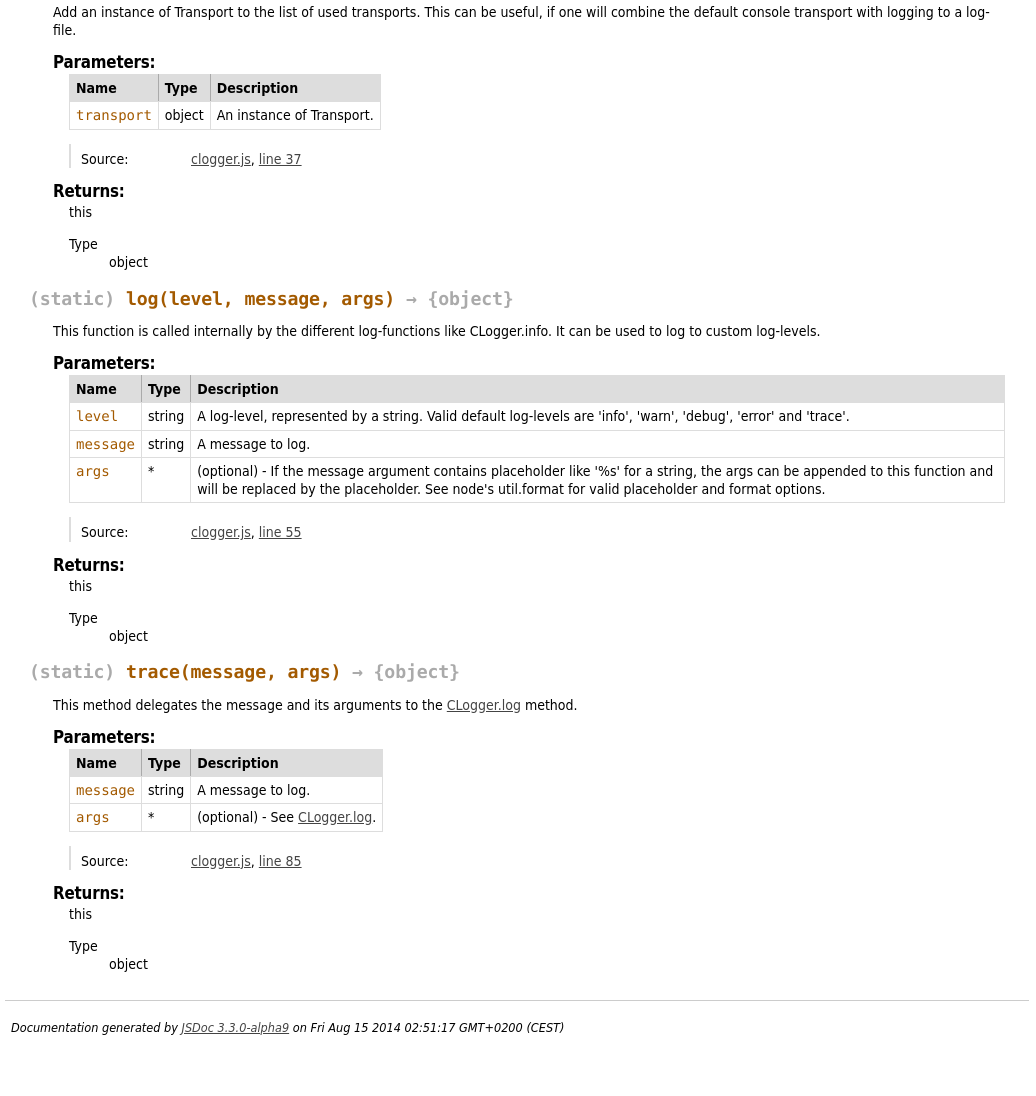
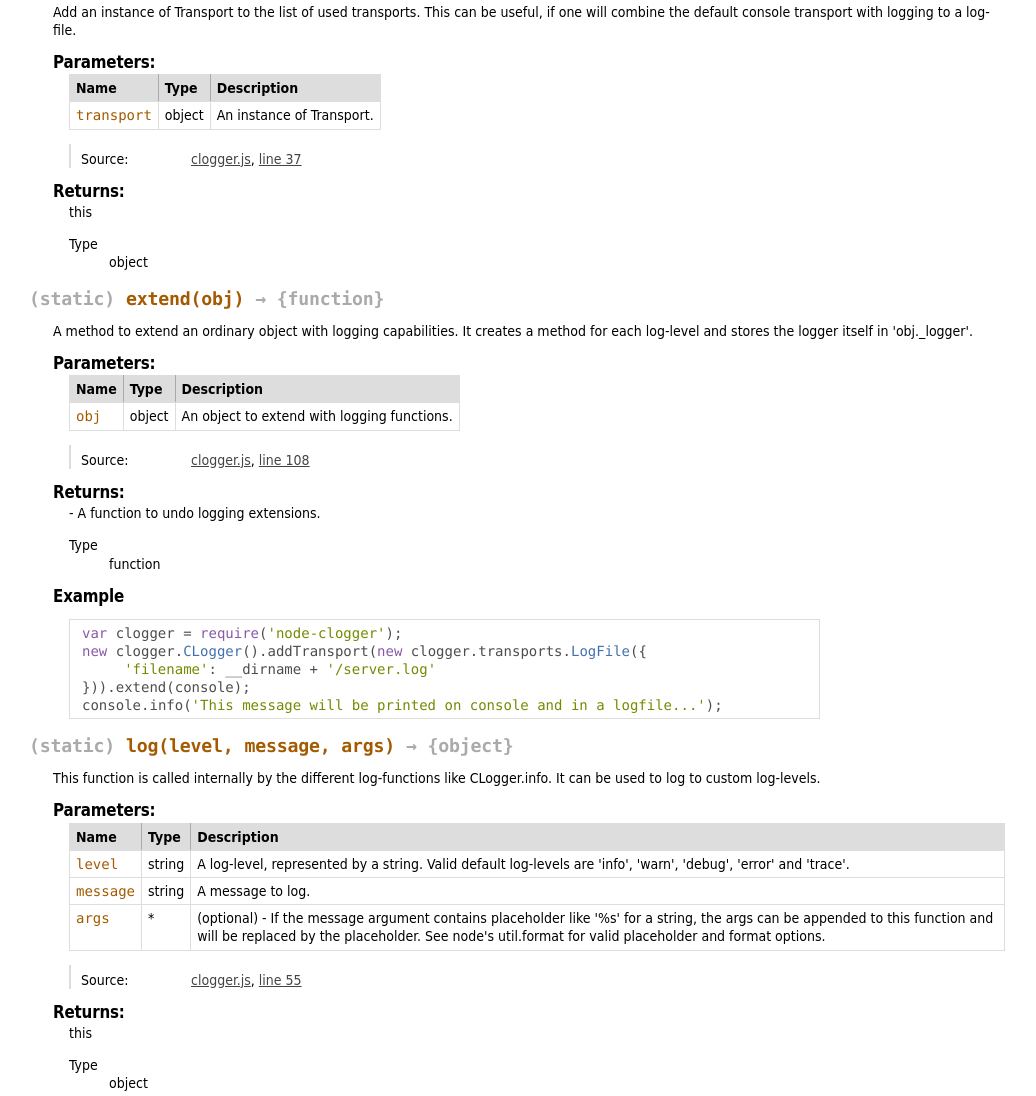
Before and after one commit to christian-raedel/christian-raedel.github.io, a plain HTML site: page node-clogger/CLogger.html in a window 1280 px wide. Shown: the part 597-1693 px from the top of the page, without its empty margins (3-1039 px from the left). Before the commit the page ends 1648 px from the top, so only its background shows below. Drawn offline with Linux system fonts and the light colour scheme.

Commit message:
Increment node-clogger version

```diff
--- a/node-clogger/CLogger.html
+++ b/node-clogger/CLogger.html
@@ -349,6 +349,157 @@ to a log-file.
 </dl>
 
 
+
+
+</dd>
+
+
+
+<dt>
+    <h4 class="name" id="extend"><span class="type-signature">(static) </span>extend<span class="signature">(obj)</span><span class="type-signature"> &rarr; {function}</span></h4>
+
+
+</dt>
+<dd>
+
+
+    <div class="description">
+        A method to extend an ordinary object with logging capabilities.
+It creates a method for each log-level and stores the logger itself in 'obj._logger'.
+    </div>
+
+
+
+
+
+
+
+        <h5>Parameters:</h5>
+
+
+<table class="params">
+    <thead>
+    <tr>
+
+        <th>Name</th>
+
+
+        <th>Type</th>
+
+
+
+
+
+        <th class="last">Description</th>
+    </tr>
+    </thead>
+
+    <tbody>
+
+
+        <tr>
+
+                <td class="name"><code>obj</code></td>
+
+
+            <td class="type">
+
+
+<span class="param-type">object</span>
+
+
+
+            </td>
+
+
+
+
+
+            <td class="description last">An object to extend with logging functions.</td>
+        </tr>
+
+
+    </tbody>
+</table>
+
+
+
+<dl class="details">
+
+
+
+
+
+
+
+
+
+
+
+
+
+
+
+
+
+
+
+    <dt class="tag-source">Source:</dt>
+    <dd class="tag-source"><ul class="dummy"><li>
+        <a href="clogger.js.html">clogger.js</a>, <a href="clogger.js.html#line108">line 108</a>
+    </li></ul></dd>
+
+
+
+
+
+
+
+</dl>
+
+
+
+
+
+
+
+
+
+
+
+
+
+    <h5>Returns:</h5>
+
+
+<div class="param-desc">
+    - A function to undo logging extensions.
+</div>
+
+
+
+<dl>
+    <dt>
+        Type
+    </dt>
+    <dd>
+
+<span class="param-type">function</span>
+
+
+    </dd>
+</dl>
+
+
+
+
+        <h5>Example</h5>
+
+    <pre class="prettyprint"><code>var clogger = require('node-clogger');
+new clogger.CLogger().addTransport(new clogger.transports.LogFile({
+     'filename': __dirname + '/server.log'
+})).extend(console);
+console.info('This message will be printed on console and in a logfile...');</code></pre>
 
 
 </dd>
@@ -731,7 +882,7 @@ See node's util.format for valid placeholder and format options.</td>
 <br clear="both">
 
 <footer>
-    Documentation generated by <a href="https://github.com/jsdoc3/jsdoc">JSDoc 3.3.0-alpha9</a> on Fri Aug 15 2014 02:51:17 GMT+0200 (CEST)
+    Documentation generated by <a href="https://github.com/jsdoc3/jsdoc">JSDoc 3.3.0-alpha9</a> on Fri Aug 15 2014 05:11:00 GMT+0200 (CEST)
 </footer>
 
 <script> prettyPrint(); </script>
```
Also changed, not shown: node-clogger/clogger.js.html (+48 -1 lines), node-clogger/console.js.html (+1 -1 lines), node-clogger/custom-function.js.html (+1 -1 lines), node-clogger/index.html (+2 -2 lines), node-clogger/index.js.html (+1 -1 lines), node-clogger/log-file.js.html (+1 -1 lines), node-clogger/taffy-db.js.html (+1 -1 lines), node-clogger/transport.js.html (+1 -1 lines), node-clogger/transports.Console.html (+1 -1 lines), node-clogger/transports.CustomFunction.html (+1 -1 lines), node-clogger/transports.LogFile.html (+1 -1 lines), node-clogger/transports.TaffyDb.html (+1 -1 lines), node-clogger/transports.Transport.html (+1 -1 lines), node-clogger/transports.html (+1 -1 lines).
